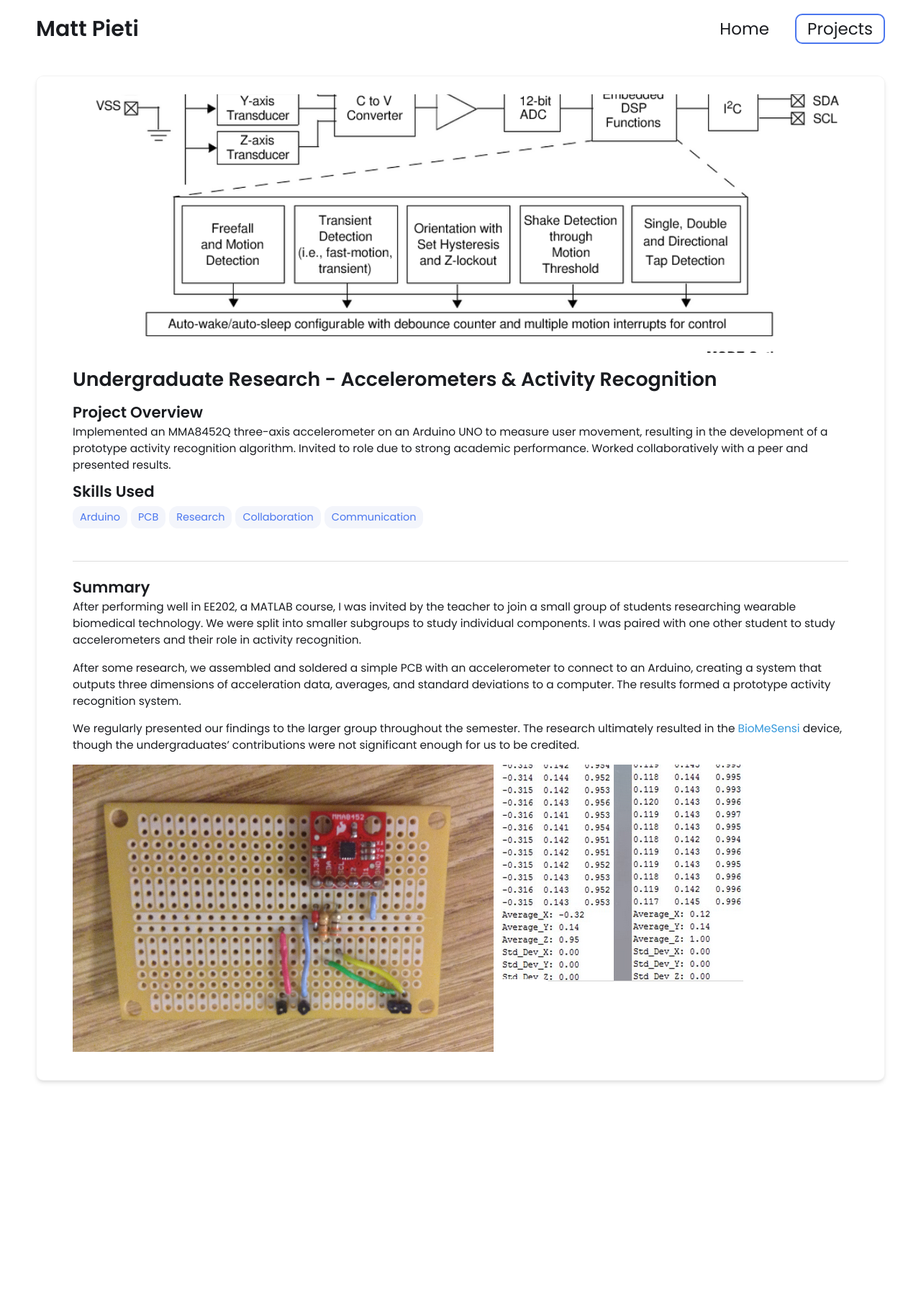
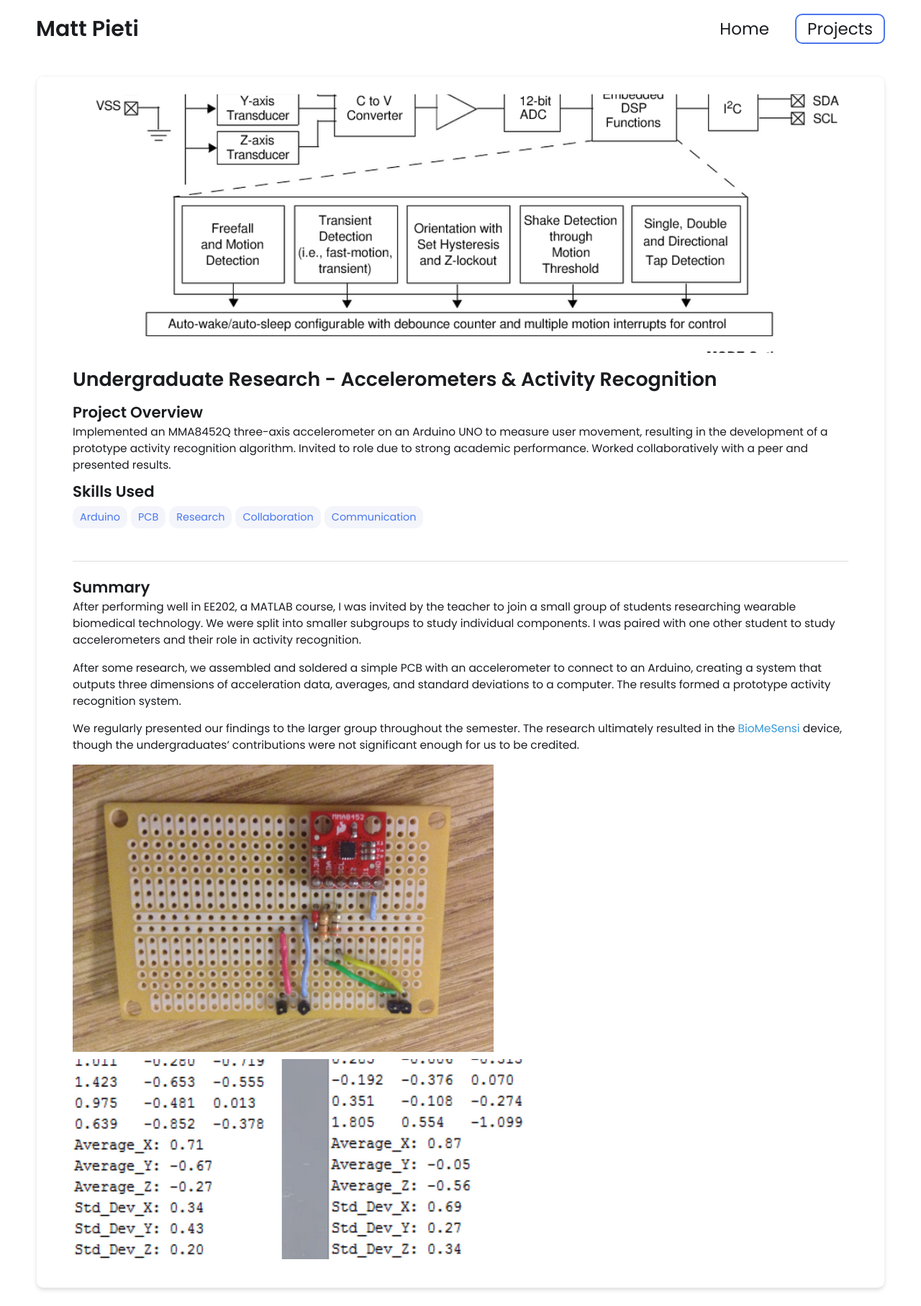
Before and after one commit to MattPieti/MattPieti.github.io, a Jekyll site: the page built from _projects/3accelerometer/index.md, in a window 1280 px wide. Shown: the whole page at 72% size. Built offline with Jekyll 4.4.1, drawn with Linux system fonts in a browser that asks for light colours; before the commit the page ends 1526 px from its top, so only the background shows below that.

Commit message:
Update index.md

```diff
--- a/_projects/3accelerometer/index.md
+++ b/_projects/3accelerometer/index.md
@@ -26,6 +26,6 @@
 
 We regularly presented our findings to the larger group throughout the semester. The research ultimately resulted in the [BioMeSensi](https://dl.acm.org/doi/10.1145/2737095.2742920) device, though the undergraduates' contributions were not significant enough for us to be credited.
 
-{% include image-gallery.html images="accelpcb2.JPG, acceldata.PNG" height="400" %}
+{% include image-gallery.html images="accelpcb2.JPG, acceldata2.PNG" height="400" %}
 
 <br>
```
